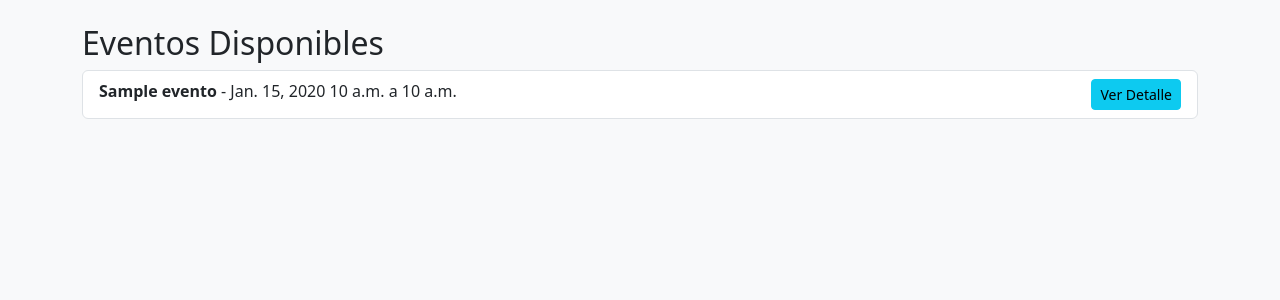
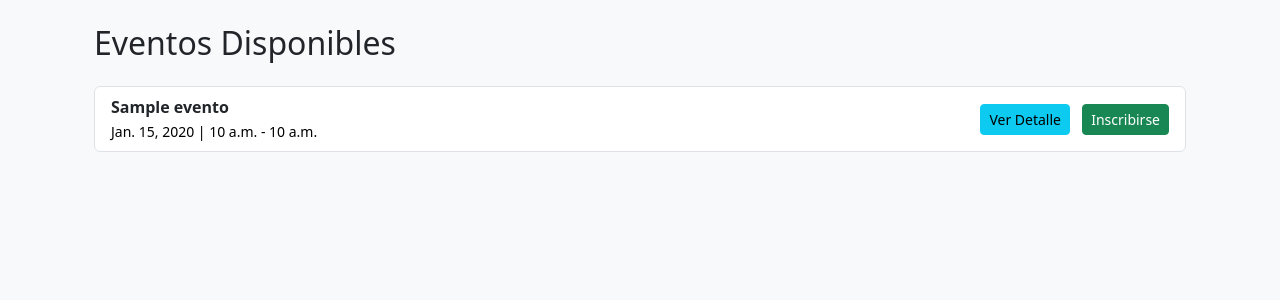
Before and after one commit to IvanSolis2003/cftSanAgustin_eventos, a Django app: page /eventos/ in a window 1280 px wide. Shown: the part 88-388 px from the top of the page. Run offline with Django 5.2, Linux system fonts and the light colour scheme; tables that the repository leaves empty hold one stand-in row (values such as "Sample post").

Commit message:
se realizaron modificaciones en evento detalle y evento lista.

```diff
--- a/eventos/templates/eventos/eventos_lista.html
+++ b/eventos/templates/eventos/eventos_lista.html
@@ -3,15 +3,34 @@
 {% block title %}Lista de Eventos{% endblock %}
 
 {% block content %}
-<h2>Eventos Disponibles</h2>
-<ul class="list-group">
-    {% for evento in eventos %}
-        <li class="list-group-item">
-            <strong>{{ evento.titulo }}</strong> - {{ evento.fecha }} {{ evento.hora_inicio }} a {{ evento.hora_fin }}
-            <a href="{% url 'evento_detalle' evento.id %}" class="btn btn-sm btn-info float-end">Ver Detalle</a>
-        </li>
-    {% empty %}
-        <li class="list-group-item">No hay eventos disponibles.</li>
-    {% endfor %}
-</ul>
+<div class="container">
+    <h2 class="mb-4">Eventos Disponibles</h2>
+
+    {% if eventos %}
+        <div class="list-group">
+            {% for evento in eventos %}
+                <div class="list-group-item d-flex justify-content-between align-items-center">
+                    <div>
+                        <strong>{{ evento.titulo }}</strong><br>
+                        <small style="color: var(--color-paragraph);">
+                            {{ evento.fecha }} | {{ evento.hora_inicio }} - {{ evento.hora_fin }}
+                        </small>
+                    </div>
+                    <div>
+                        <a href="{% url 'evento_detalle' evento.id %}" class="btn btn-info btn-sm">
+                            Ver Detalle
+                        </a>
+                        <a href="{% url 'inscribir_evento' evento.id %}" class="btn btn-success btn-sm ms-2">
+                            Inscribirse
+                        </a>
+                    </div>
+                </div>
+            {% endfor %}
+        </div>
+    {% else %}
+        <div class="alert alert-info text-center">
+            No hay eventos disponibles.
+        </div>
+    {% endif %}
+</div>
 {% endblock %}
```
Also changed, not shown: eventos/templates/eventos/evento_detalle.html (+42 -0 lines).
